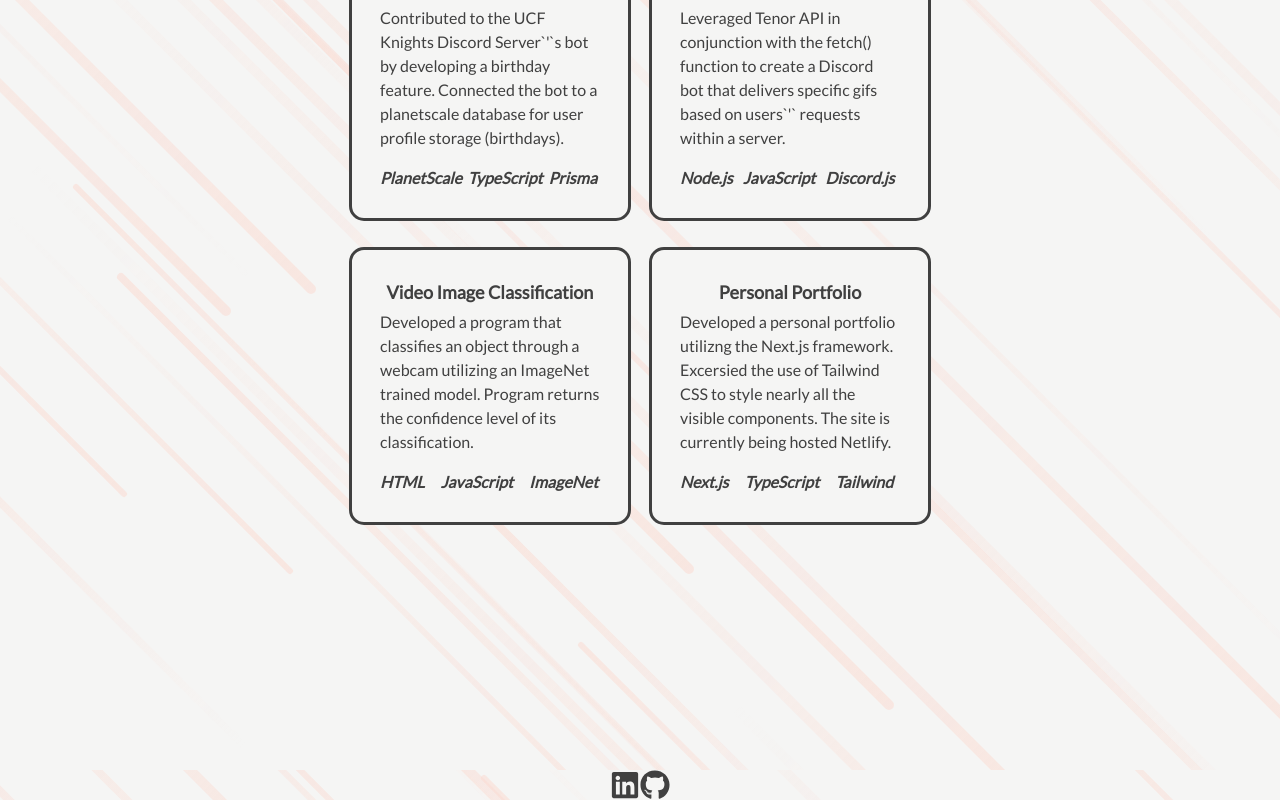
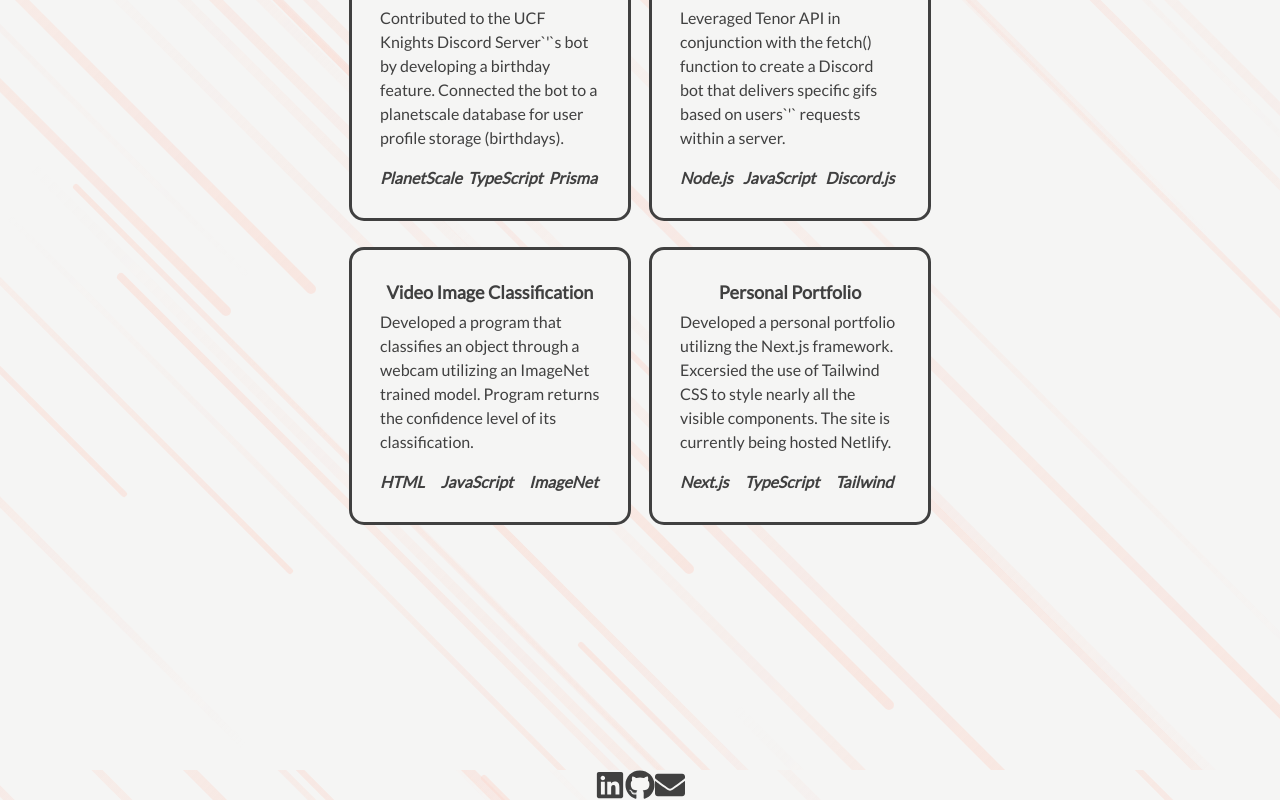
Before and after one commit to almond5/personal-portfolio, a Next.js app: page / in a window 1280 px wide. Shown: the part 2110-2910 px from the top of the page. Built offline with nearby package versions, Linux system fonts and the light colour scheme.

Commit message:
Added Mobile NavBar

```diff
--- a/pages/Navbar.tsx
+++ b/pages/Navbar.tsx
@@ -1,11 +1,14 @@
 import Link from 'next/link';
 import React, { useState, useEffect, useCallback } from 'react';
 import { AiOutlineMenu } from 'react-icons/ai';
+import MobileSidebar from './MobileSidebar';
+import MenuIcon from '@mui/icons-material/Menu';
 
 const Navbar = () => {
   const [showNav, setShowNav] = useState(false);
   const [nav, setNav] = useState(false);
   const [scrollY, setScrollY] = useState(0);
+  const [showMobileNav, setShowMobileNav] = useState(false);
 
   const handleNav = () => {
     setNav(!nav);
@@ -56,16 +59,20 @@
                 <Link href='resume.pdf'>Resume</Link>
               </li>
             </ul>
-            {/* Hamburger Icon */}
-            <div
-              onClick={handleNav}
+            <button
               className='md:hidden'
+              aria-label='open sidebar'
+              onClick={() => setShowMobileNav(true)}
             >
-              <AiOutlineMenu size={25} />
+              <MenuIcon />
+            </button>
           </div>
         </div>
       </div>
-      </div>
+      <MobileSidebar
+        show={showMobileNav}
+        close={() => setShowMobileNav(false)}
+      />
     </div>
   );
 };
--- a/src/components/Footer.tsx
+++ b/src/components/Footer.tsx
@@ -1,16 +1,25 @@
 import Link from 'next/link';
 import React from 'react';
-import { FaGithub, FaLinkedin } from 'react-icons/fa';
+import { FaEnvelope, FaGithub, FaLinkedin } from 'react-icons/fa';
 
 const Footer = () => {
   return (
-    <div className='flex justify-center gap-3'>
-      <Link href='https://www.linkedin.com/in/adrian5/'>
-        <FaLinkedin className='text-3xl' />
-      </Link>
-      <Link href='https://github.com/adrianhossen5'>
-        <FaGithub className='text-3xl' />
-      </Link>
+    <div className="flex justify-center">
+      <button>
+        <Link href="https://www.linkedin.com/in/adrian5/">
+          <FaLinkedin className="text-3xl" />
+        </Link>
+      </button>
+      <button>
+        <Link href="https://github.com/adrianhossen5">
+          <FaGithub className="text-3xl" />
+        </Link>
+      </button>
+      <button>
+        <Link href="mailto:adrianhossen5@gmail.com">
+          <FaEnvelope className="text-3xl" />
+        </Link>
+      </button>
     </div>
   );
 };
```
Also changed, not shown: package.json (+7 -1 lines), 1 other file (tests, documents, lock files or other folders). Lines whose indentation alone changed are shown as unchanged.
